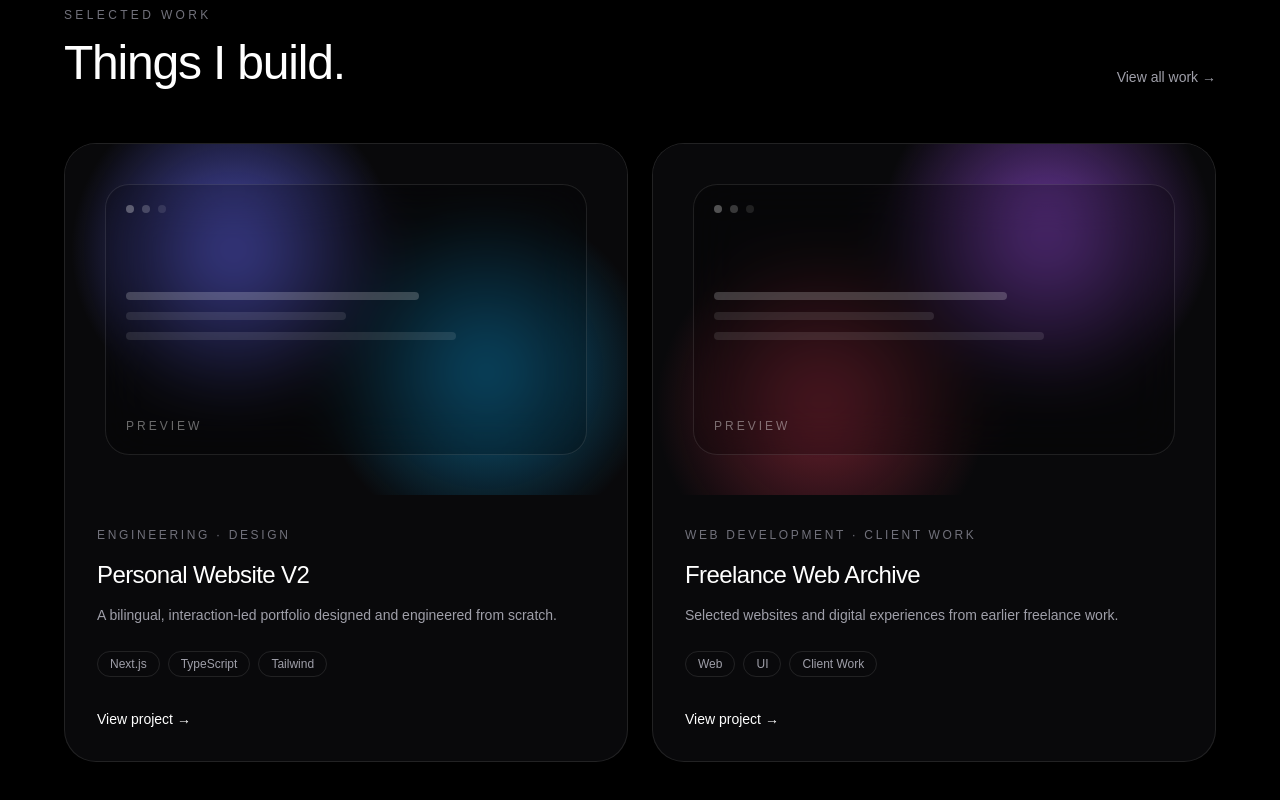
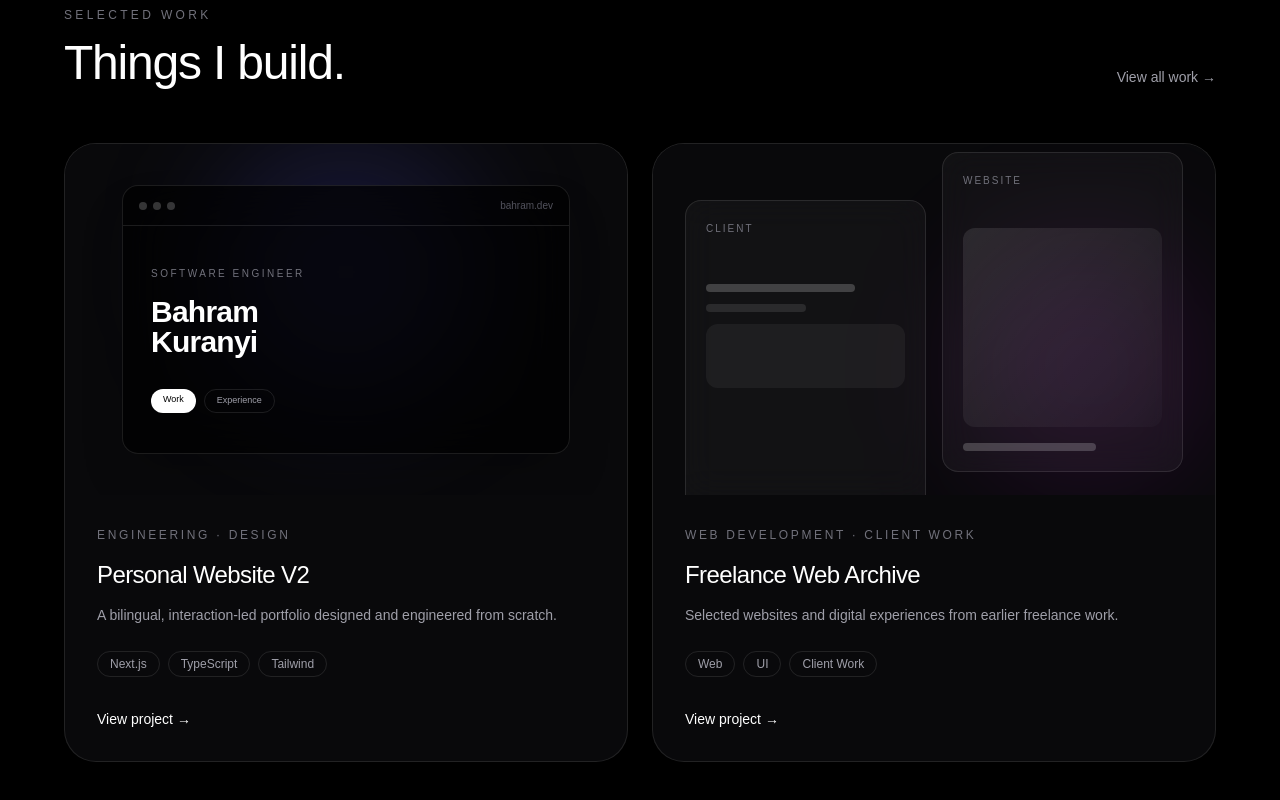
Before and after one commit to Bahram-Kuranyi/personal-website, a Next.js app: page / in a window 1280 px wide. Shown: the part 953-1753 px from the top of the page. Built offline with nearby package versions, Linux system fonts and the light colour scheme.

Commit message:
feat: add richer project previews

```diff
--- a/src/components/ProjectCard.tsx
+++ b/src/components/ProjectCard.tsx
@@ -1,5 +1,6 @@
 import Link from "next/link";
 import type { Project } from "@/data/projects";
+import ProjectPreview from "@/components/ProjectPreview";
 
 type ProjectCardProps = {
   project: Project;
@@ -9,31 +10,8 @@ export default function ProjectCard({ project }: ProjectCardProps) {
   return (
     <Link href={project.href} className="group block">
       <article className="overflow-hidden rounded-[2rem] border border-white/10 bg-zinc-950 transition duration-500 hover:-translate-y-1 hover:border-white/20">
-
-        <div className="relative aspect-[16/10] overflow-hidden">
-          <div
-            className="absolute inset-0 transition-transform duration-700 group-hover:scale-105"
-            style={{ background: project.gradient }}
-          />
-
-          <div className="absolute inset-6 flex flex-col justify-between rounded-[1.5rem] border border-white/10 bg-black/25 p-5 backdrop-blur-xl sm:inset-10">
-
-            <div className="flex gap-2">
-              <span className="h-2 w-2 rounded-full bg-white/30" />
-              <span className="h-2 w-2 rounded-full bg-white/20" />
-              <span className="h-2 w-2 rounded-full bg-white/10" />
-            </div>
-
-            <div className="space-y-3">
-              <div className="h-2 w-2/3 rounded-full bg-white/20" />
-              <div className="h-2 w-1/2 rounded-full bg-white/10" />
-              <div className="h-2 w-3/4 rounded-full bg-white/10" />
-            </div>
-
-            <span className="text-xs uppercase tracking-[0.25em] text-white/40">
-              Preview
-            </span>
-          </div>
+        <div className="aspect-[16/10] overflow-hidden">
+          <ProjectPreview type={project.previewType} />
         </div>
 
         <div className="p-6 sm:p-8">
--- /dev/null
+++ b/src/components/ProjectPreview.tsx
@@ -0,0 +1,77 @@
+type ProjectPreviewProps = {
+  type: "portfolio" | "freelance";
+};
+
+export default function ProjectPreview({ type }: ProjectPreviewProps) {
+  if (type === "portfolio") {
+    return (
+      <div className="relative flex h-full min-h-[320px] items-center justify-center overflow-hidden bg-zinc-950 p-8">
+        <div className="absolute left-1/2 top-0 h-64 w-64 -translate-x-1/2 rounded-full bg-indigo-500/20 blur-3xl" />
+
+        <div className="relative w-full max-w-md overflow-hidden rounded-2xl border border-white/10 bg-black/70 shadow-2xl backdrop-blur-xl">
+          <div className="flex items-center justify-between border-b border-white/10 px-4 py-3">
+            <div className="flex gap-1.5">
+              <span className="h-2 w-2 rounded-full bg-white/20" />
+              <span className="h-2 w-2 rounded-full bg-white/20" />
+              <span className="h-2 w-2 rounded-full bg-white/20" />
+            </div>
+
+            <span className="text-[10px] text-zinc-600">bahram.dev</span>
+          </div>
+
+          <div className="px-7 py-10">
+            <p className="text-[10px] uppercase tracking-[0.25em] text-zinc-500">
+              Software Engineer
+            </p>
+
+            <h4 className="mt-4 text-3xl font-semibold leading-none tracking-tight">
+              Bahram
+              <br />
+              Kuranyi
+            </h4>
+
+            <div className="mt-8 flex gap-2">
+              <span className="rounded-full bg-white px-3 py-1 text-[9px] font-medium text-black">
+                Work
+              </span>
+
+              <span className="rounded-full border border-white/10 px-3 py-1 text-[9px] text-zinc-400">
+                Experience
+              </span>
+            </div>
+          </div>
+        </div>
+      </div>
+    );
+  }
+
+  return (
+    <div className="relative grid h-full min-h-[320px] grid-cols-2 gap-4 overflow-hidden bg-zinc-950 p-8">
+      <div className="absolute bottom-0 right-0 h-64 w-64 rounded-full bg-fuchsia-500/10 blur-3xl" />
+
+      <div className="relative translate-y-6 rounded-2xl border border-white/10 bg-white/[0.04] p-5 backdrop-blur-lg">
+        <p className="text-[10px] uppercase tracking-[0.2em] text-zinc-500">
+          Client
+        </p>
+
+        <div className="mt-12 space-y-3">
+          <div className="h-2 w-3/4 rounded-full bg-white/20" />
+          <div className="h-2 w-1/2 rounded-full bg-white/10" />
+          <div className="h-16 rounded-xl bg-white/[0.05]" />
+        </div>
+      </div>
+
+      <div className="relative -translate-y-6 rounded-2xl border border-white/10 bg-white/[0.04] p-5 backdrop-blur-lg">
+        <p className="text-[10px] uppercase tracking-[0.2em] text-zinc-500">
+          Website
+        </p>
+
+        <div className="mt-10">
+          <div className="aspect-square rounded-xl bg-gradient-to-br from-white/10 to-white/[0.02]" />
+
+          <div className="mt-4 h-2 w-2/3 rounded-full bg-white/20" />
+        </div>
+      </div>
+    </div>
+  );
+}
--- a/src/data/projects.ts
+++ b/src/data/projects.ts
@@ -5,10 +5,12 @@ export type Project = {
   tech: string[];
   href: string;
   gradient: string;
+  previewType: "portfolio" | "freelance";
 };
 
 export const projects: Project[] = [
   {
+    previewType: "portfolio",
     title: "Personal Website V2",
     category: "Engineering · Design",
     description:
@@ -19,6 +21,7 @@ export const projects: Project[] = [
       "radial-gradient(circle at 30% 30%, rgba(99,102,241,0.75), transparent 35%), radial-gradient(circle at 75% 65%, rgba(14,165,233,0.55), transparent 35%), #09090b",
   },
   {
+    previewType: "freelance",
     title: "Freelance Web Archive",
     category: "Web Development · Client Work",
     description:
```
